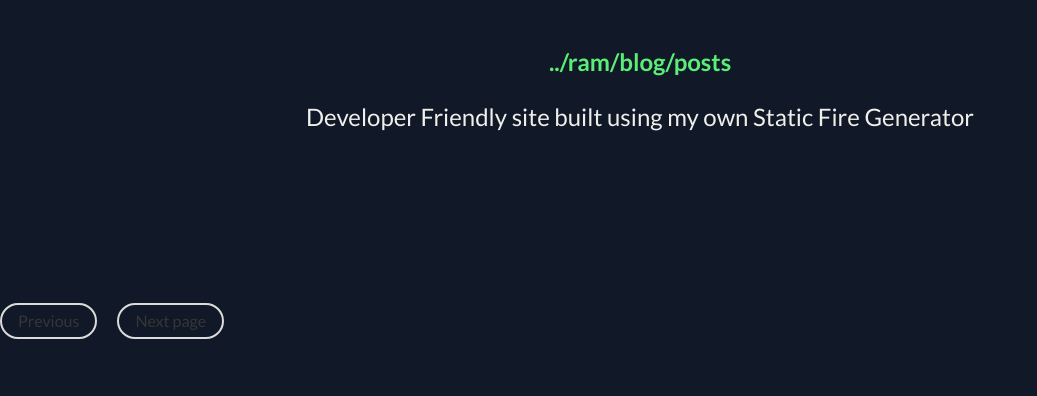
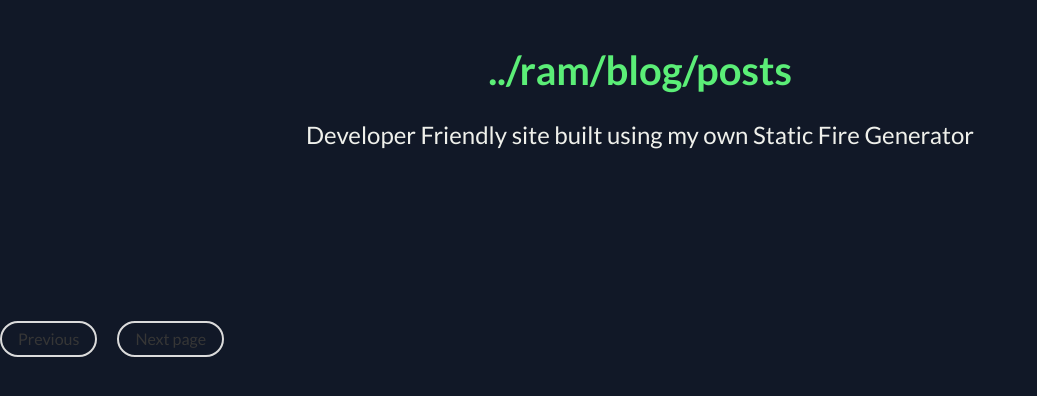
Before and after one commit to rammygit/homegrown, a website: page src/index.html in a window 1280 px wide. Shown: the whole page, without its empty margins (0-1037 px from the left). Drawn offline with Linux system fonts and the light colour scheme.

Commit message:
change the sass script and changed the title class font size

```diff
--- a/package.json
+++ b/package.json
@@ -9,7 +9,7 @@
     "test": "echo \"Error: no test specified\" && exit 1",
     "start": "npm install && node build.js production",
     "start-dev": "npm install && node build.js dev",
-    "local": "rm -rf public && npm start && npm run css-build && cd public && python -m SimpleHTTPServer 8000"
+    "local": "rm -rf public && npm run css-build && npm start && cd public && python -m SimpleHTTPServer 8000"
   },
   "author": "",
   "license": "ISC",
--- a/src/sass/mystyles.scss
+++ b/src/sass/mystyles.scss
@@ -38,7 +38,7 @@ $input-border-color: transparent;
 $input-shadow: none;
 
 $title-color:$text-strong;
-$title-size: 1.5rem;
+$title-size:2.5rem;
 
 
 
```
Also changed, not shown: src/css/mystyles.css.
